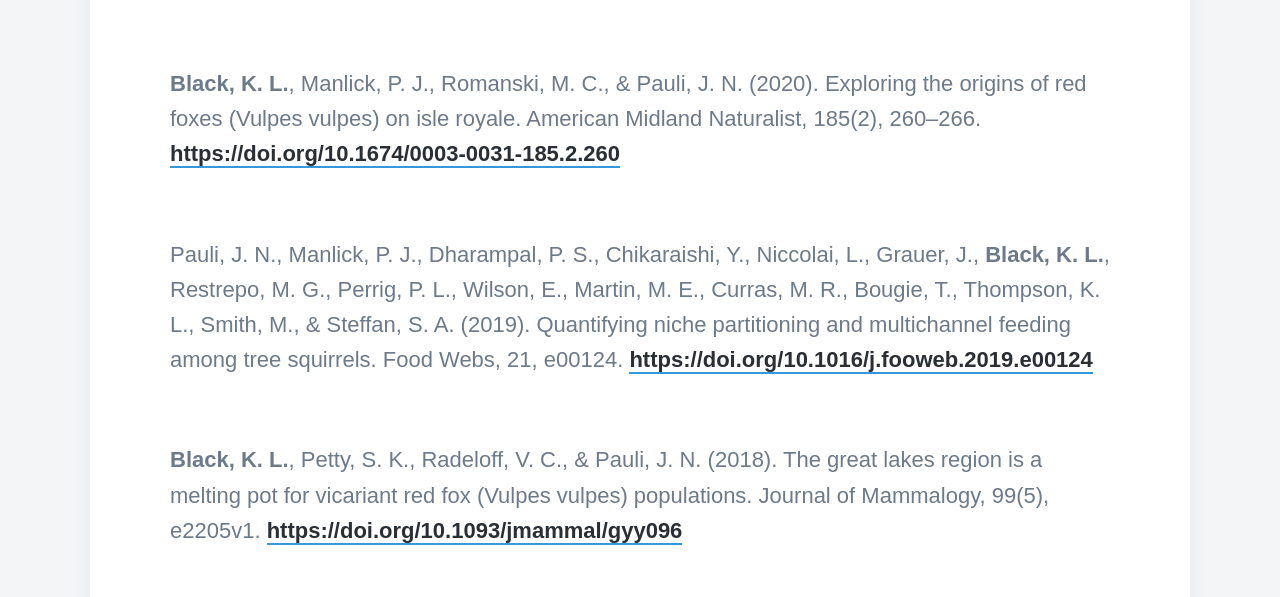
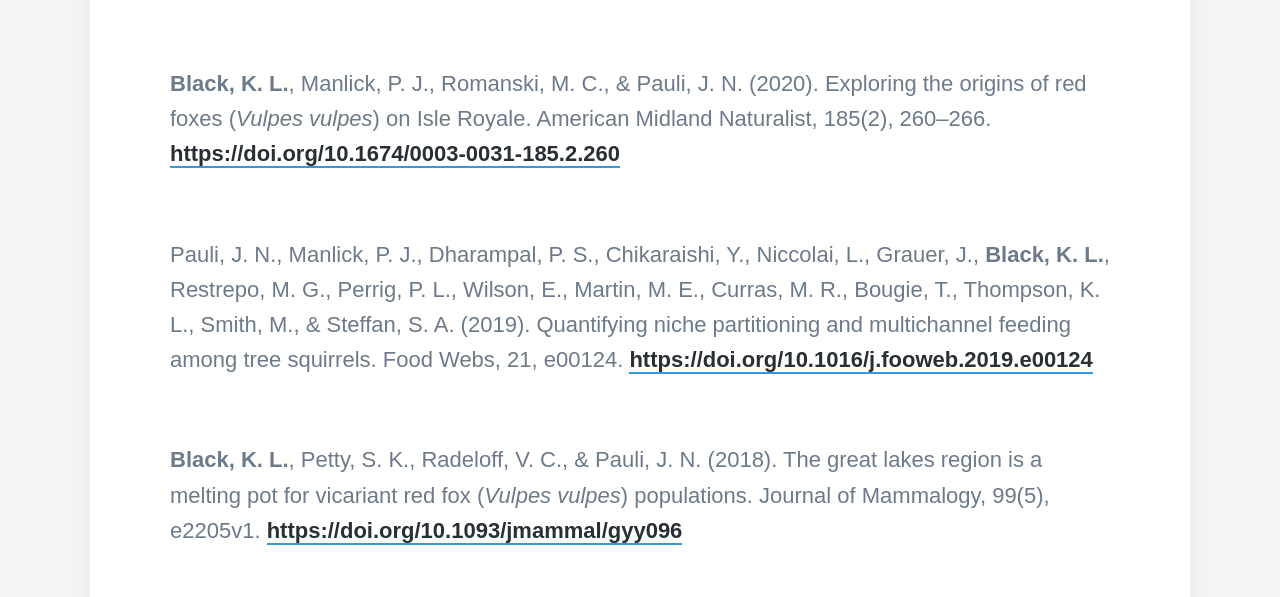
Before and after one commit to kristinaleilani/kristinaleilani.github.io, a Jekyll site: the page built from _pages/publications.md, in a window 1280 px wide. Shown: the part 672-1269 px from the top of the page. Built offline with Jekyll 4.4.1, drawn with Linux system fonts in a browser that asks for light colours; nearby versions of some CDN libraries; some web fonts are replaced.

```diff
--- a/_pages/publications.md
+++ b/_pages/publications.md
@@ -12,7 +12,7 @@ Conservation Science and Practice, e418. [https://doi.org/10.1111/csp2.418](http
 <p>&nbsp;</p>
 
 **Black, K. L.**, Manlick, P. J., Romanski, M. C., & Pauli, J. N. (2020). Exploring the origins of red foxes
-(Vulpes vulpes) on isle royale. American Midland Naturalist, 185(2), 260–266. [https://doi.org/10.1674/0003-0031-185.2.260](https://doi.org/10.1674/0003-0031-185.2.260)
+(_Vulpes vulpes_) on Isle Royale. American Midland Naturalist, 185(2), 260–266. [https://doi.org/10.1674/0003-0031-185.2.260](https://doi.org/10.1674/0003-0031-185.2.260)
 
 <p>&nbsp;</p>
 
@@ -24,6 +24,6 @@ squirrels. Food Webs, 21, e00124. [https://doi.org/10.1016/j.fooweb.2019.e00124]
 <p>&nbsp;</p>
 
 **Black, K. L.**, Petty, S. K., Radeloff, V. C., & Pauli, J. N. (2018). The great lakes region is a melting pot for
-vicariant red fox (Vulpes vulpes) populations. Journal of Mammalogy, 99(5), e2205v1. [https://doi.org/10.1093/jmammal/gyy096](https://doi.org/10.1093/jmammal/gyy096)
+vicariant red fox (_Vulpes vulpes_) populations. Journal of Mammalogy, 99(5), e2205v1. [https://doi.org/10.1093/jmammal/gyy096](https://doi.org/10.1093/jmammal/gyy096)
 
 <p>&nbsp;</p>
```
